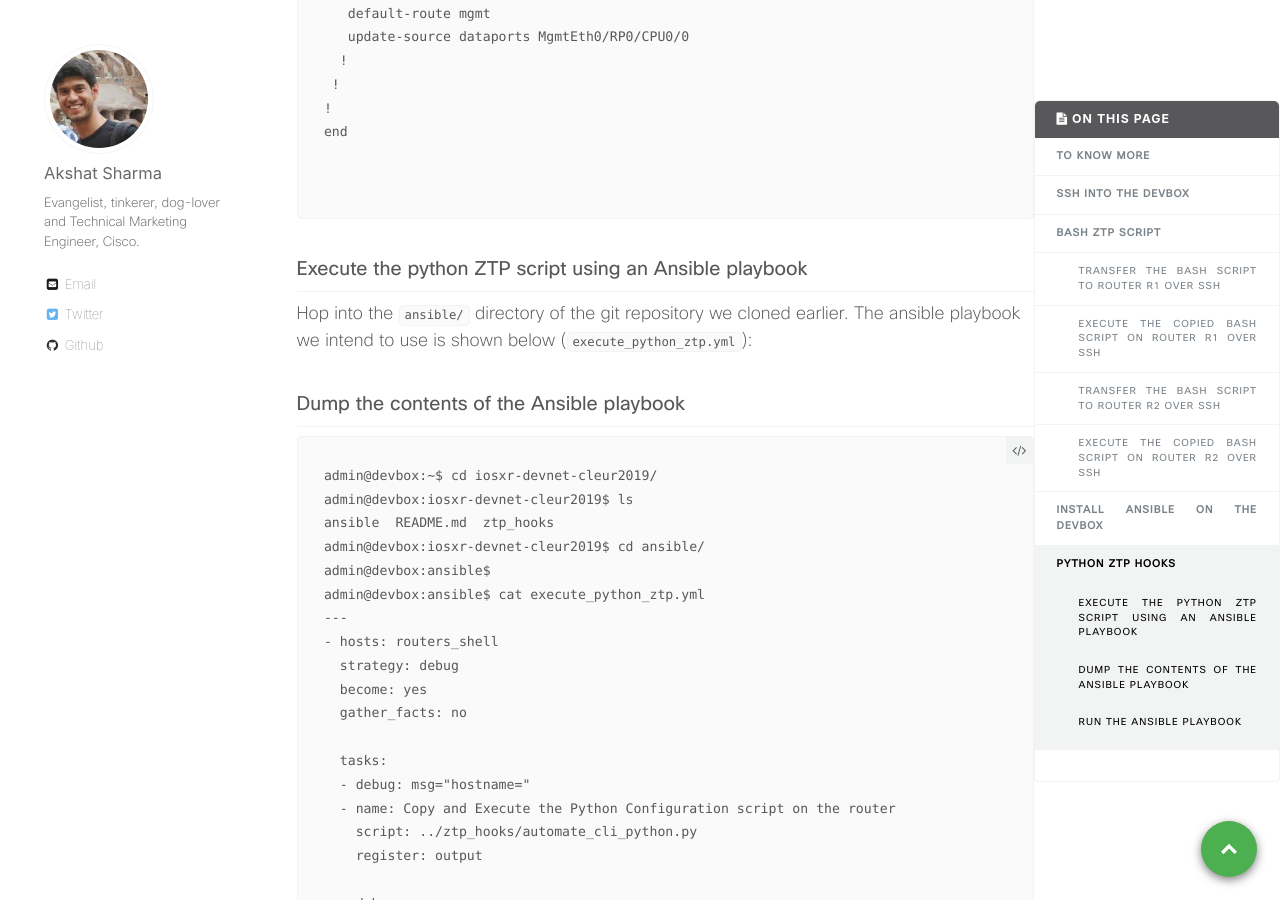
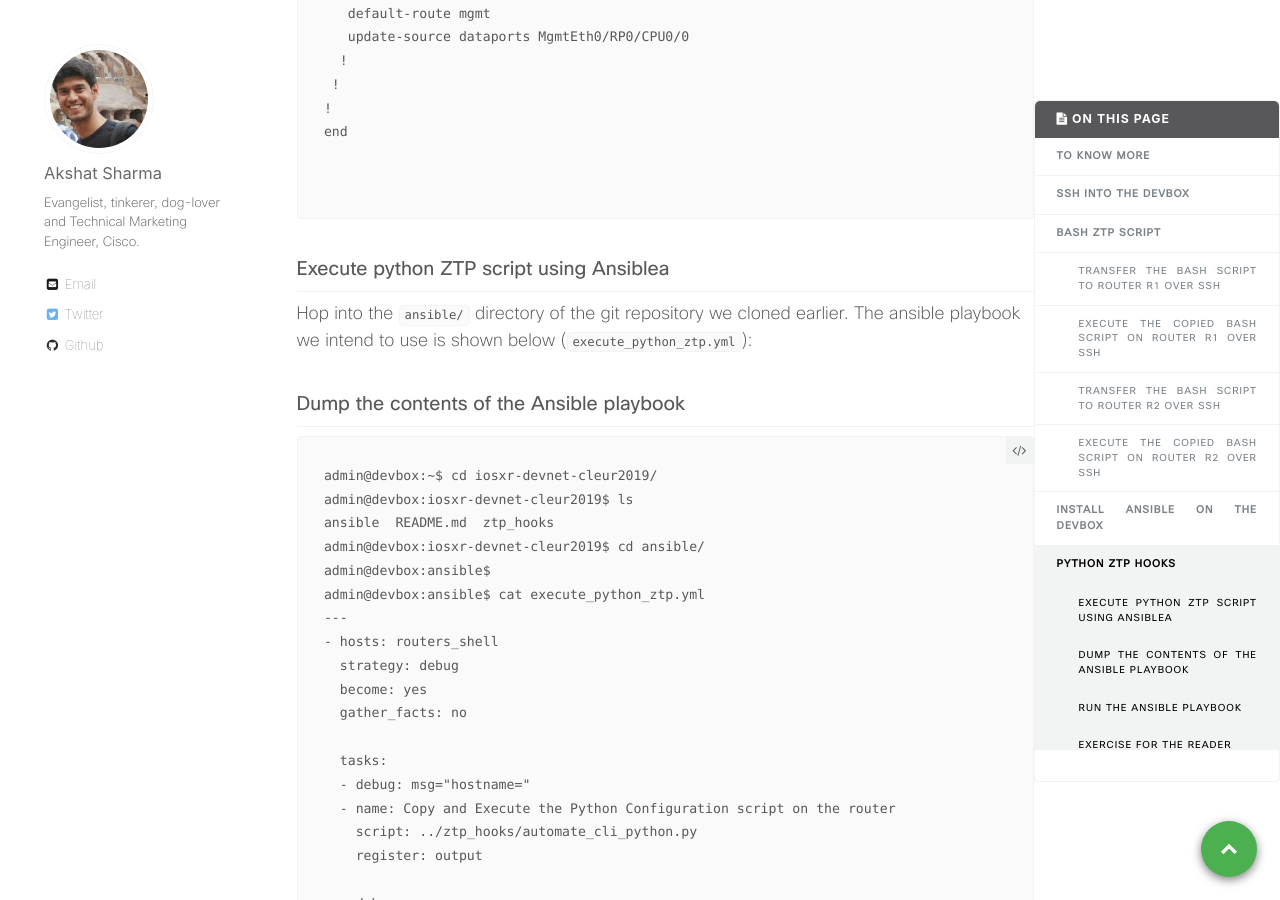
Before and after one commit to nanog75/hackathon, a Jekyll site: the page built from _wkinstructions/2018-06-12-step-1-ios-xr-ztp-bash-and-python-hooks.md, in a window 1280 px wide and 900 px high, scrolled down 9427 px. Built offline with Jekyll 4.4.1, drawn with Linux system fonts in a browser that asks for light colours; comment, search, counter and statistics services are not loaded.

Commit message:
Update 2018-06-12-step-1-ios-xr-ztp-bash-and-python-hooks.md

````diff
--- a/_wkinstructions/2018-06-12-step-1-ios-xr-ztp-bash-and-python-hooks.md
+++ b/_wkinstructions/2018-06-12-step-1-ios-xr-ztp-bash-and-python-hooks.md
@@ -400,7 +400,7 @@ end
 ```
 
 
-### Execute the python ZTP script using an Ansible playbook
+### Execute python ZTP script using Ansiblea
 
 
 Hop into the `ansible/` directory of the git repository we cloned earlier. The ansible playbook we intend to use is shown below (`execute_python_ztp.yml`):
````
